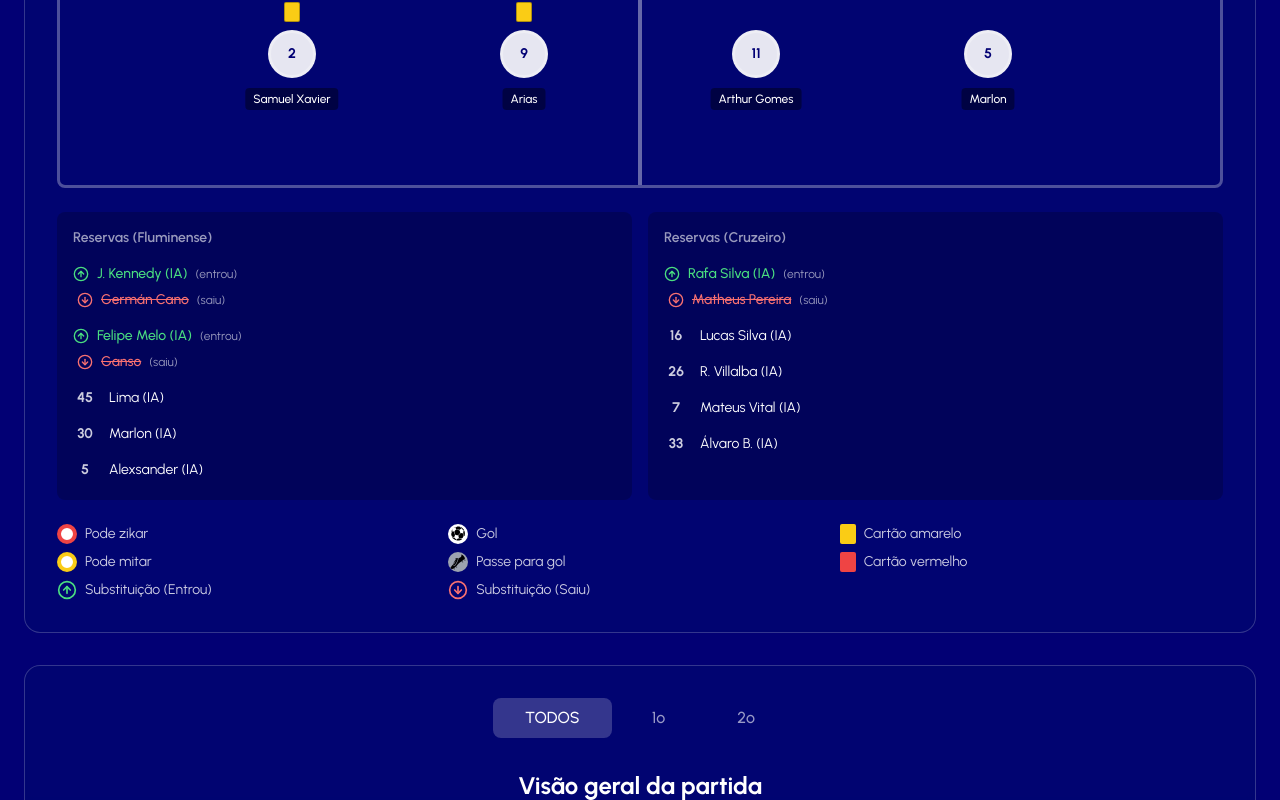
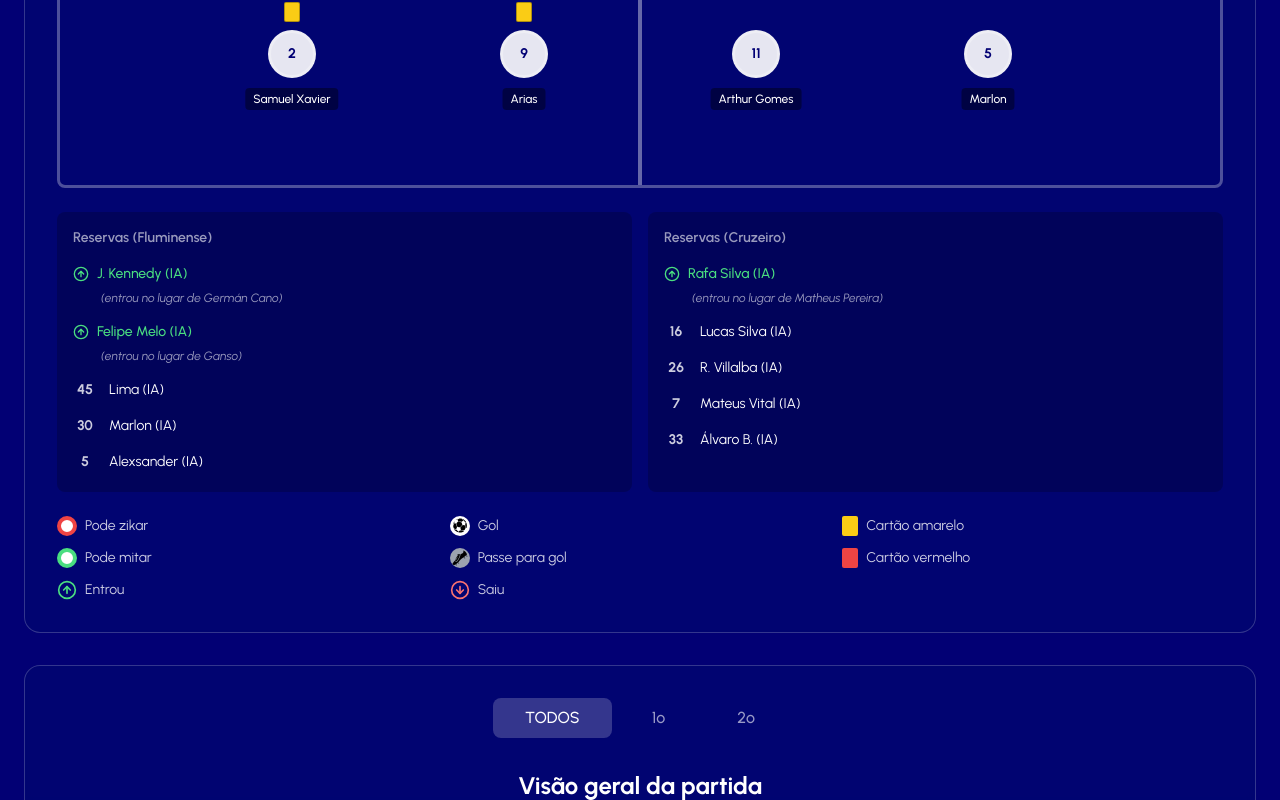
Before and after one commit to Davlkk/VASPP-React, a React (Vite) app: page /match/1 in a window 1280 px wide. Shown: the part 1042-1842 px from the top of the page. Built offline with nearby package versions, Linux system fonts and the light colour scheme.

Commit message:
correção dos dados de ia e reais

```diff
--- a/src/components/MatchField.tsx
+++ b/src/components/MatchField.tsx
@@ -1,8 +1,7 @@
 import { Player } from "../types/match";
 import gol from "../pictures/gol.svg";
 import ppg from "../pictures/chuteira.png";
-// 1. Importar os ícones de setas
-import { ArrowUpCircle, ArrowDownCircle } from 'lucide-react';
+import { ArrowUpCircle, ArrowDownCircle } from 'lucide-react'; // Importar ícones
 
 interface MatchFieldProps {
   homeTeam: string;
@@ -17,7 +16,26 @@
   awayFormation: string;
 }
 
-// --- (Componentes EventIcon e CardIcon não mudam) ---
+// --- NOVO SUB-COMPONENTE REUTILIZÁVEL ---
+// Isto mostra os ícones de Gol, Assistência e Cartões
+const PlayerEventIcons = ({ player }: { player: Player }) => {
+  return (
+    <div className="flex gap-1">
+      <CardIcon
+        yellowCards={player.yellowCards}
+        redCards={player.redCards}
+      />
+      {player.goals && player.goals > 0 && (
+        <EventIcon count={player.goals} iconType="goal" />
+      )}
+      {player.assists && player.assists > 0 && (
+        <EventIcon count={player.assists} iconType="assist" />
+      )}
+    </div>
+  );
+};
+// ----------------------------------------
+
 const EventIcon = ({ count, iconType }: { count: number; iconType: "goal" | "assist"; }) => {
   const bgColor = iconType === "goal" ? "bg-white" : "bg-gray-400";
   const iconMockup = iconType === "goal" ? (<img src={gol} alt="gol" />) : (<img src={ppg} alt="ppg" className="h-4 w-auto" />);
@@ -55,10 +73,8 @@
   }
   return null;
 };
-// --- (Fim dos sub-componentes) ---
 
-
-// --- 2. ATUALIZAR O SUB-COMPONENTE: Lista de Reservas ---
+// --- Lista de Reservas (Atualizada com Eventos) ---
 const SubstituteList = ({ title, players }: { title: string, players: Player[] }) => (
   <div className="bg-black/20 p-4 rounded-lg">
     <h4 className="text-white/60 font-semibold mb-3 text-sm">{title}</h4>
@@ -66,28 +82,29 @@
       {players.length > 0 ? (
         players.map((player) => (
           <div key={player.id} className="text-sm">
-            {/* Verifica se é uma substituição ou só um jogador no banco */}
-            {player.substitutedPlayerName ? (
-              // É uma substituição
+            {/* Se for uma substituição (entrou) */}
+            {player.substitutedInFor ? (
               <div className="space-y-1.5 py-1">
                 <div className="flex items-center gap-2 text-green-400">
                   <ArrowUpCircle className="w-4 h-4 flex-shrink-0" />
                   <span className="font-medium">{player.name}</span>
-                  <span className="text-white/60 text-xs"> (entrou)</span>
+                  {/* Mostra os eventos (gol, etc.) do reserva */}
+                  <PlayerEventIcons player={player} />
                 </div>
-                <div className="flex items-center gap-2 text-red-400 pl-1">
-                  <ArrowDownCircle className="w-4 h-4 flex-shrink-0" />
-                  <span className="font-medium line-through">{player.substitutedPlayerName}</span>
-                  <span className="text-white/60 text-xs"> (saiu)</span>
+                <div className="flex items-center gap-2 text-white/60 pl-1">
+                  <span className="w-4 h-4"></span> {/* Espaçador */}
+                  <span className="text-xs italic">(entrou no lugar de {player.substitutedInFor})</span>
                 </div>
               </div>
             ) : (
-              // É só um jogador no banco
+              // Se for só um jogador no banco
               <div className="flex items-center gap-3 py-1">
                 <span className="text-white/80 font-bold text-sm w-6 text-center">
                   {player.number}
                 </span>
                 <span className="text-white">{player.name}</span>
+                {/* Mostra os eventos (gol, etc.) do reserva */}
+                <PlayerEventIcons player={player} />
               </div>
             )}
           </div>
@@ -112,6 +129,8 @@
   homeFormation,
   awayFormation,
 }: MatchFieldProps) {
+
+  // --- renderPlayer (Atualizado com Seta de Substituição) ---
   const renderPlayer = (player: Player, isHome: boolean) => {
     let circleClassName = "bg-white/90 border-[3px] border-white/30";
     if (player.isMVP) {
@@ -119,6 +138,7 @@
     } else if (player.isFlop) {
       circleClassName = "bg-white/90 border-4 border-red-500";
     }
+
     return (
       <div
         key={player.id}
@@ -128,25 +148,28 @@
           top: `${player.position.x}%`,
         }}
       >
+        {/* Mostra os ícones de eventos (Gols, Cartões, etc.) */}
         <div className="absolute -top-7 left-1/2 transform -translate-x-1/2 flex gap-1 z-20">
-          <CardIcon
-            yellowCards={player.yellowCards}
-            redCards={player.redCards}
-          />
-          {player.goals && player.goals > 0 && (
-            <EventIcon count={player.goals} iconType="goal" />
-          )}
-          {player.assists && player.assists > 0 && (
-            <EventIcon count={player.assists} iconType="assist" />
-          )}
+          <PlayerEventIcons player={player} />
         </div>
+
         <div
           className={`relative w-12 h-12 rounded-full flex items-center justify-center ${circleClassName} transition-all duration-300`}
         >
           <span className="text-[#020074] font-bold text-sm">
             {player.number}
           </span>
+
+          {/* --- NOVO: Ícone de Substituição (Saiu) --- */}
+          {player.wasSubstituted && (
+            <div className="absolute -bottom-2 -right-2 w-6 h-6 bg-red-600 rounded-full flex items-center justify-center border-2 border-white" title={`Substituído por ${player.name}`}>
+              <ArrowDownCircle className="w-4 h-4 text-white" />
+            </div>
+          )}
+          {/* ------------------------------------------- */}
+
         </div>
+
         <div className="absolute top-14 left-1/2 transform -translate-x-1/2 whitespace-nowrap">
           <span className="text-white text-xs font-medium bg-black/40 px-2 py-1 rounded">
             {player.name}
@@ -189,14 +212,14 @@
         {awayStarters.map((player) => renderPlayer(player, false))}
       </div>
 
-      {/* --- NOVA SEÇÃO: Reservas --- */}
+      {/* Lista de Reservas */}
       <div className="mt-6 grid grid-cols-2 gap-4">
         <SubstituteList title={`Reservas (${homeTeam})`} players={homeSubstitutes} />
         <SubstituteList title={`Reservas (${awayTeam})`} players={awaySubstitutes} />
       </div>
-      {/* ----------------------------- */}
 
-      <div className="mt-6 grid grid-cols-3 gap-2 items-start text-sm">
+      {/* Legenda (Atualizada) */}
+      <div className="mt-6 grid grid-cols-3 gap-3 items-start text-sm">
         <div className="flex items-center gap-2">
           <div className="w-5 h-5 bg-white rounded-full border-4 border-red-500"></div>
           <span className="text-white/80">Pode zikar</span>
@@ -212,7 +235,7 @@
           <span className="text-white/80">Cartão amarelo</span>
         </div>
         <div className="flex items-center gap-2">
-          <div className="w-5 h-5 bg-white rounded-full border-4 border-yellow-400"></div>
+          <div className="w-5 h-5 bg-white rounded-full border-4 border-green-400"></div> {/* Corrigido de yellow-400 para green-400 */}
           <span className="text-white/80">Pode mitar</span>
         </div>
         <div className="flex items-center gap-2">
@@ -225,14 +248,13 @@
           <div className="w-4 h-5 bg-red-500 rounded-sm"></div>
           <span className="text-white/80">Cartão vermelho</span>
         </div>
-        {/* --- 3. ATUALIZAR A LEGENDA --- */}
         <div className="flex items-center gap-2">
           <ArrowUpCircle className="w-5 h-5 text-green-400" />
-          <span className="text-white/80">Substituição (Entrou)</span>
+          <span className="text-white/80">Entrou</span>
         </div>
         <div className="flex items-center gap-2">
           <ArrowDownCircle className="w-5 h-5 text-red-400" />
-          <span className="text-white/80">Substituição (Saiu)</span>
+          <span className="text-white/80">Saiu</span>
         </div>
       </div>
     </div>
--- a/src/data/mockMatches.ts
+++ b/src/data/mockMatches.ts
@@ -63,9 +63,9 @@
         { id: 10, name: 'Keno', position: { x: 15, y: 60 }, number: 10 },
         { id: 11, name: 'Germán Cano', position: { x: 50, y: 55 }, number: 11 }
       ],
-      substitutes: [ // <-- MUDANÇA: 5 reservas + dados de substituição
-        { id: 30, name: 'J. Kennedy (IA)', position: { x: 0, y: 0 }, number: 99, substitutedPlayerName: 'Germán Cano' },
-        { id: 31, name: 'Felipe Melo (IA)', position: { x: 0, y: 0 }, number: 33, substitutedPlayerName: 'Ganso' },
+      substitutes: [
+        { id: 30, name: 'J. Kennedy (IA)', position: { x: 0, y: 0 }, number: 99, substitutedInFor: 'Germán Cano' },
+        { id: 31, name: 'Felipe Melo (IA)', position: { x: 0, y: 0 }, number: 33, substitutedInFor: 'Ganso' },
         { id: 32, name: 'Lima (IA)', position: { x: 0, y: 0 }, number: 45 },
         { id: 33, name: 'Marlon (IA)', position: { x: 0, y: 0 }, number: 30 },
         { id: 34, name: 'Alexsander (IA)', position: { x: 0, y: 0 }, number: 5 }
@@ -86,8 +86,8 @@
         { id: 21, name: 'Dinenno', position: { x: 20, y: 40 }, number: 10 },
         { id: 22, name: 'Arthur Gomes', position: { x: 85, y: 40 }, number: 11 }
       ],
-      substitutes: [ // <-- MUDANÇA: 5 reservas + dados de substituição
-        { id: 40, name: 'Rafa Silva (IA)', position: { x: 0, y: 0 }, number: 88, substitutedPlayerName: 'Matheus Pereira' },
+      substitutes: [
+        { id: 40, name: 'Rafa Silva (IA)', position: { x: 0, y: 0 }, number: 88, substitutedInFor: 'Matheus Pereira' },
         { id: 41, name: 'Lucas Silva (IA)', position: { x: 0, y: 0 }, number: 16 },
         { id: 42, name: 'R. Villalba (IA)', position: { x: 0, y: 0 }, number: 26 },
         { id: 43, name: 'Mateus Vital (IA)', position: { x: 0, y: 0 }, number: 7 },
--- a/src/services/apiFootball.mock.ts
+++ b/src/services/apiFootball.mock.ts
@@ -23,7 +23,7 @@
 const mockHomeLineup: Lineup = {
   formation: "4-3-3",
   starters: [
-    { id: 101, name: 'Fábio', position: { x: 50, y: 95 }, number: 1 },
+    { id: 101, name: 'Vitor Eudes', position: { x: 50, y: 95 }, number: 1 },
     { id: 102, name: 'Samuel Xavier', position: { x: 85, y: 80 }, number: 2, yellowCards: 1 },
     { id: 103, name: 'Nino', position: { x: 65, y: 85 }, number: 3, redCards: 1 },
     { id: 104, name: 'Thiago Santos', position: { x: 35, y: 85 }, number: 4 },
@@ -33,14 +33,14 @@
     { id: 108, name: 'Ganso', position: { x: 60, y: 65 }, number: 8 },
     { id: 109, name: 'Arias', position: { x: 85, y: 60 }, number: 9, yellowCards: 1 },
     { id: 110, name: 'Keno', position: { x: 15, y: 60 }, number: 10 },
-    { id: 111, name: 'Germán Cano', position: { x: 50, y: 55 }, number: 11 }
+    { id: 111, name: 'Germán Cano', position: { x: 50, y: 55 }, number: 11,wasSubstituted: true }
   ],
-  substitutes: [ // <-- MUDANÇA: 5 reservas + dados de substituição
-    { id: 150, name: 'Lelê (Real)', position: { x: 0, y: 0 }, number: 18, substitutedPlayerName: 'Germán Cano' },
-    { id: 151, name: 'David Braz (Real)', position: { x: 0, y: 0 }, number: 44 },
-    { id: 152, name: 'J. Kennedy (Real)', position: { x: 0, y: 0 }, number: 9 },
-    { id: 153, name: 'Lima (Real)', position: { x: 0, y: 0 }, number: 45 },
-    { id: 154, name: 'Guga (Real)', position: { x: 0, y: 0 }, number: 23 }
+  substitutes: [
+    { id: 201, name: 'Lelê (Real)', position: { x: 0, y: 0 }, number: 18, substitutedInFor: 'Germán Cano' },
+    { id: 202, name: 'David Braz (Real)', position: { x: 0, y: 0 }, number: 44 },
+    { id: 203, name: 'J. Kennedy (Real)', position: { x: 0, y: 0 }, number: 9 },
+    { id: 204, name: 'Lima (Real)', position: { x: 0, y: 0 }, number: 45 },
+    { id: 205, name: 'Guga (Real)', position: { x: 0, y: 0 }, number: 23 }
   ]
 };
 const mockAwayLineup: Lineup = {
@@ -54,20 +54,19 @@
     { id: 117, name: 'Lucas Romero', position: { x: 50, y: 25 }, number: 6 },
     { id: 118, name: 'Matheus Henrique', position: { x: 40, y: 35 }, number: 7, goals: 1 },
     { id: 119, name: 'Matheus Pereira', position: { x: 60, y: 35 }, number: 8, isMVP: true, goals: 2, assists: 1 },
-    { id: 120, name: 'Gabriel Veron', position: { x: 50, y: 45 }, number: 9 },
+    { id: 120, name: 'Gabriel Veron', position: { x: 50, y: 45 }, number: 9, wasSubstituted: true },
     { id: 121, name: 'Dinenno', position: { x: 20, y: 40 }, number: 10 },
     { id: 122, name: 'Arthur Gomes', position: { x: 85, y: 40 }, number: 11 }
   ],
-  substitutes: [ // <-- MUDANÇA: 5 reservas + dados de substituição
-    { id: 160, name: 'Rafael Elias (Real)', position: { x: 0, y: 0 }, number: 19, substitutedPlayerName: 'Matheus Pereira' },
-    { id: 161, name: 'Filipe Machado (Real)', position: { x: 0, y: 0 }, number: 23 },
-    { id: 162, name: 'Kaiki (Real)', position: { x: 0, y: 0 }, number: 68 },
-    { id: 163, name: 'Lucas Silva (Real)', position: { x: 0, y: 0 }, number: 16 },
-    { id: 164, name: 'Japa (Real)', position: { x: 0, y: 0 }, number: 77 }
+  substitutes: [
+    { id: 206, name: 'Rafael Elias (Real)', position: { x: 0, y: 0 }, number: 19, substitutedInFor: 'Matheus Pereira' },
+    { id: 207, name: 'Filipe Machado (Real)', position: { x: 0, y: 0 }, number: 23 },
+    { id: 208, name: 'Kaiki (Real)', position: { x: 0, y: 0 }, number: 68 },
+    { id: 209, name: 'Lucas Silva (Real)', position: { x: 0, y: 0 }, number: 16 },
+    { id: 210, name: 'Japa (Real)', position: { x: 0, y: 0 }, number: 77 }
   ]
 };
 
-// --- FUNÇÃO MOCK (para Home.tsx) ---
 export const fetchMatchesByLeague = async (leagueId: number, season: number) => {
   console.warn("USANDO DADOS MOCKADOS: fetchMatchesByLeague");
   await new Promise(res => setTimeout(res, 500));
@@ -98,7 +97,17 @@
   const match = mockMatches.find(m => m.id === fixtureId);
 
   if (!match) {
-    throw new Error(`Mock de partida com ID ${fixtureId} não encontrado!`);
+    console.warn(`Mock detalhado para ID ${fixtureId} não encontrado, usando fallback.`);
+    return {
+      apiMatch: {
+        fixture: { id: fixtureId, status: { short: 'FT' }, date: '2025-11-03T20:00:00-03:00' },
+        teams: { home: { name: 'Time da Casa Genérico' }, away: { name: 'Time Visitante Genérico' } },
+        goals: { home: 1, away: 1 },
+      },
+      realPeriodStats: { firstHalf: null, secondHalf: null, full: mockRealStats } as PeriodData,
+      homeLineup: mockHomeLineup,
+      awayLineup: mockAwayLineup,
+    };
   }
 
   return {
@@ -112,7 +121,6 @@
       secondHalf: match.periodStats?.secondHalf || null,
       full: match.periodStats?.full || mockRealStats,
     } as PeriodData,
-    // Usa as escalações do mock principal se existirem, senão usa o mock local
     homeLineup: match.homeLineup || mockHomeLineup,
     awayLineup: match.awayLineup || mockAwayLineup,
   };
--- a/src/types/match.ts
+++ b/src/types/match.ts
@@ -1,6 +1,3 @@
-// src/types/match.ts
-
-// Define a aparência das estatísticas
 export interface MatchStats {
   possession: { home: number; away: number };
   bigChances: { home: number; away: number };
@@ -16,7 +13,6 @@
   redCards: { home: number; away: number };
 }
 
-// Define os 3 períodos, permitindo que sejam nulos
 export interface PeriodData {
   firstHalf: MatchStats | null;
   secondHalf: MatchStats | null;
@@ -35,8 +31,9 @@
   isFlop?: boolean;
   yellowCards?: number;
   redCards?: number;
-  // --- NOVO CAMPO ---
-  substitutedPlayerName?: string; // Nome do jogador que ele substituiu
+
+  wasSubstituted?: boolean; // Para o titular que saiu
+  substitutedInFor?: string; // Para o reserva (nome de quem saiu)
 }
 
 // Define a escalação
```
Also changed, not shown: 1 other file (tests, documents, lock files or other folders).
